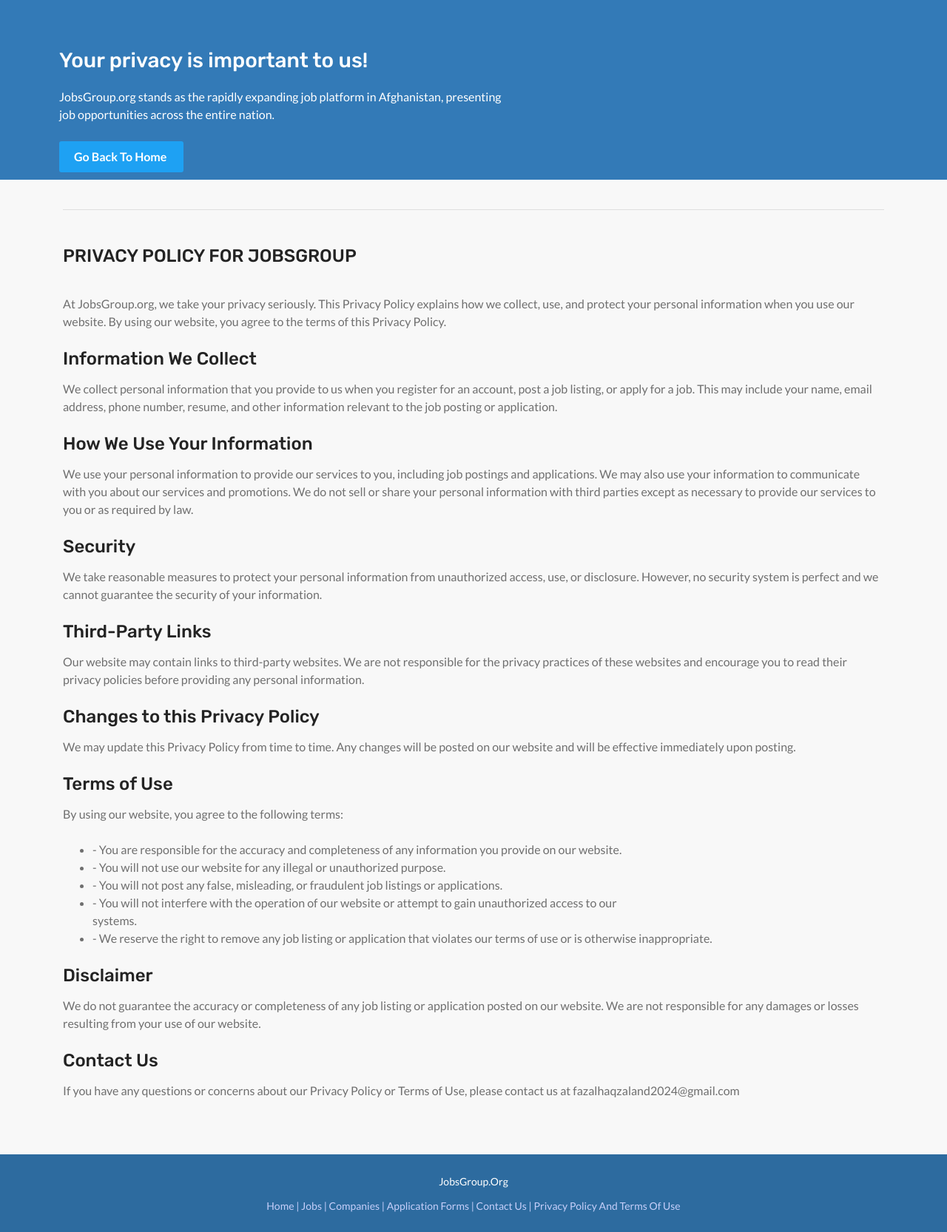
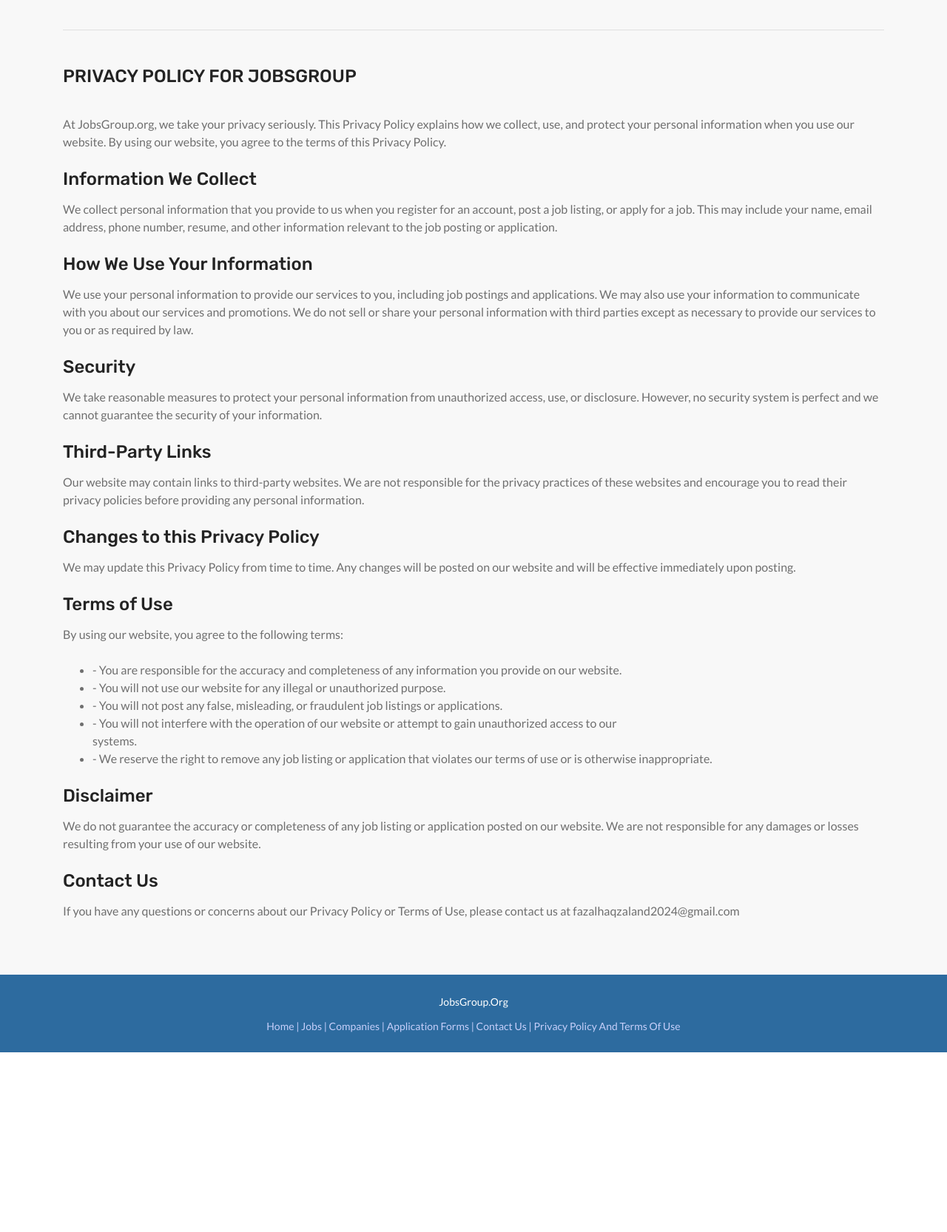
Before and after one commit to fazalhaq55/jobsgroup, a Django app: template templates/pages/privacy_policy.html in a window 1280 px wide. Shown: the part 83-1749 px from the top of the page at 74% size. After the commit the page ends 1506 px from the top, so only its background shows below. Run offline with Django 3.2, Linux system fonts and the light colour scheme; the template is opened without the code that fills it, so the values that code supplies are empty; parts of the project's set-up code (start-up, migrations or seed data) failed here and were passed over; some libraries are stand-ins or nearby versions; some web fonts are replaced.

Commit message:
Privacy Updated

```diff
--- a/templates/pages/privacy_policy.html
+++ b/templates/pages/privacy_policy.html
@@ -42,23 +42,7 @@
 
 {% block content %}
 <div class="page-content">
-    <div class="row" style="background-color: #337ab7; color: white;">
-        <div class="container">
-            <br>
-            <div class="col-md-10">
-                <div class="row">
 
-                    <div class="col-md-8" style="padding: 10px !important;margin-top: 30px !important;">
-                        <h3 style="color: white;">Your privacy is important to us!</h3>
-                        <p style="padding-left:0px !important">JobsGroup.org stands as the rapidly expanding job
-                            platform in Afghanistan, presenting job opportunities across the entire nation.</p>
-                        <!-- <a href="" class="site-button white facebook">About Us</a> -->
-                        <a href="{% url 'index' %}" class="site-button twitter">Go Back To Home </a>
-                    </div>
-                </div>
-            </div>
-        </div>
-    </div>
     <br>
     <div class="container">
         <div class="container">
```
